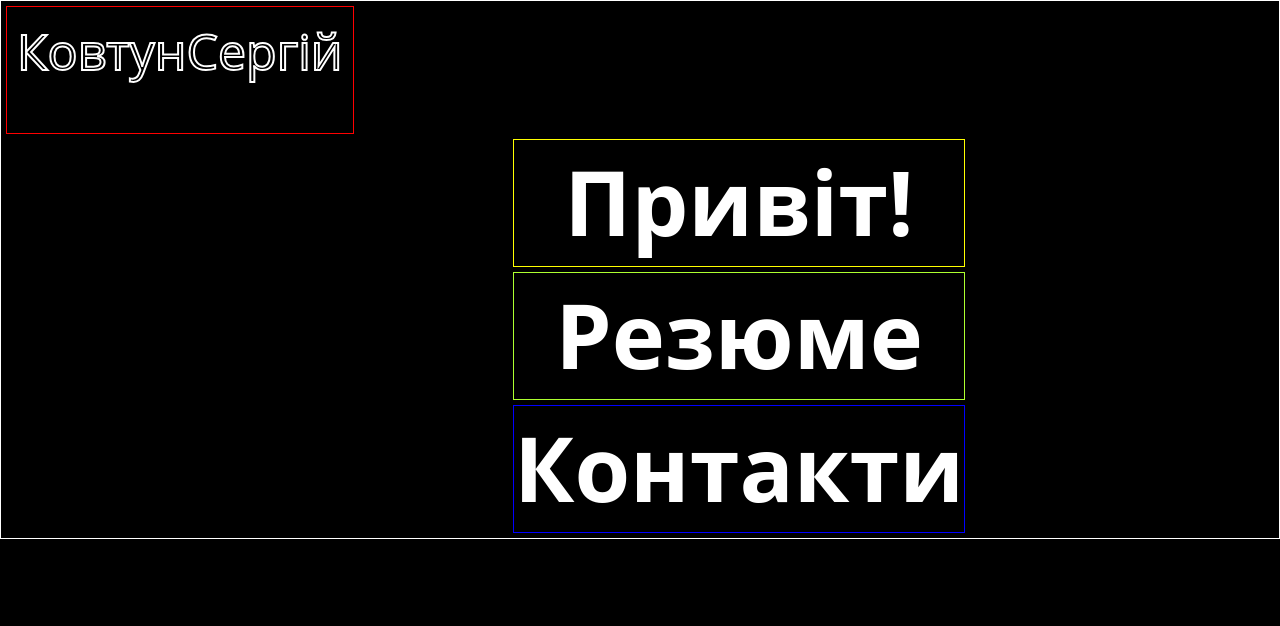
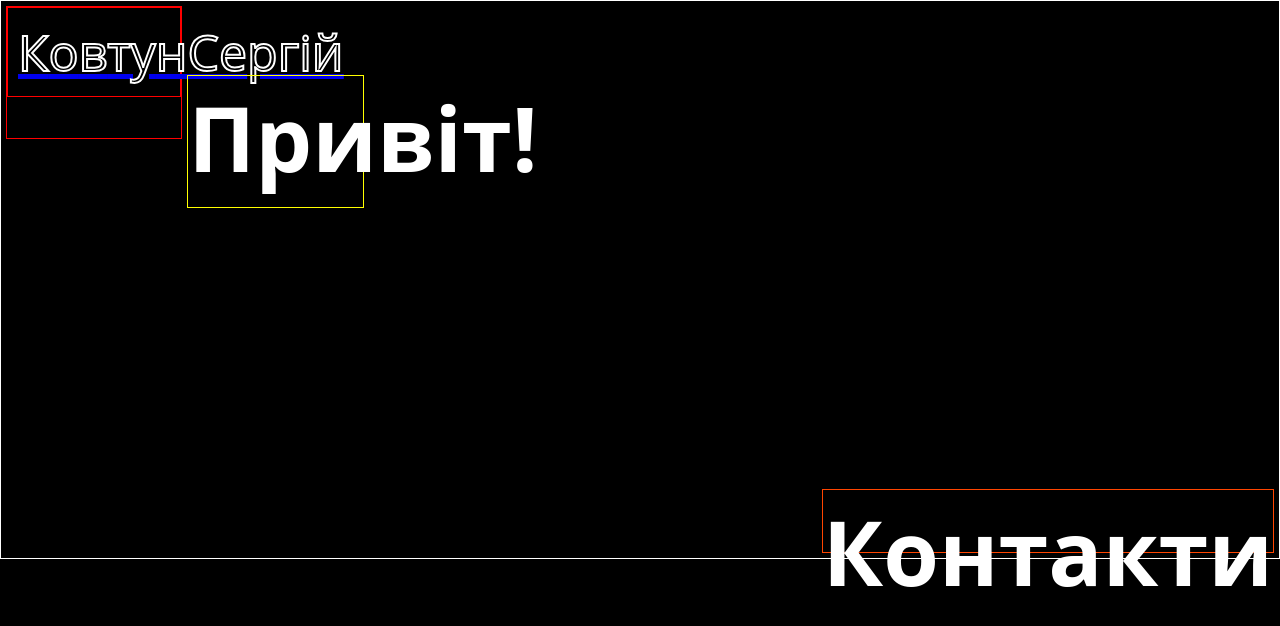
Before and after one commit to SergiiKov/site-my-3, a React (Create React App) app: page / in a window 1280 px wide. Shown: the top 626 px of the page. Built offline with nearby package versions, Linux system fonts and the light colour scheme.

Commit message:
create some pege

```diff
--- a/src/app/App.js
+++ b/src/app/App.js
@@ -8,9 +8,10 @@ import {
 
 
 import Main from '../pages/main-page';
-import About from '../pages/about-page';
-import Resume from '../pages/resume-page';
+import AboutPage from '../pages/about-page';
 import Contact from '../pages/contact-page';
+
+
 import '../component/sass/main.scss';
 
 const App = () => {
@@ -22,11 +23,10 @@ const App = () => {
 
         <Switch>
           <Route exact path='/' component={Main} />
-          <Route  path='/about' component={About} />
-          <Route  path='/resume' component={Resume} />
+          <Route  path='/about' component={AboutPage} />
           <Route  path='/contact' component={Contact} />
         </Switch>
-        </Router>
+      </Router>
  </React.Fragment>
   );
 }
--- /dev/null
+++ b/src/component/contact-block.jsx
@@ -0,0 +1,20 @@
+import React from 'react';
+import {
+    BrowserRouter as Router,
+    Switch,
+    Route,
+    Link
+  } from "react-router-dom";
+
+const ContactBlock = () => (
+    <div className="gallery__item gallery__item--6">
+    <Link to='/contact'>
+        <div className="menu-item">
+            <h2>Контакти</h2>
+        </div>
+    </Link>
+</div>
+
+);
+
+export default ContactBlock;
--- /dev/null
+++ b/src/component/name-block.jsx
@@ -0,0 +1,33 @@
+import React from 'react';
+import {
+    BrowserRouter as Router,
+    Switch,
+    Route,
+    Link
+  } from "react-router-dom";
+
+const NameBlock = () => (
+    <div className="gallery__item gallery__item--1">
+    <Link to='/'>
+    <div className="name">
+        <div className="letter1">К</div>
+        <div className="letter2">о</div>
+        <div className="letter2">в</div>
+        <div className="letter2">т</div>
+        <div className="letter2">у</div>
+        <div className="letter2">н</div>
+        <div className="letter2">С</div>
+        <div className="letter2">е</div>
+        <div className="letter2">р</div>
+        <div className="letter2">г</div>
+        <div className="letter2">і</div>
+        <div className="letter2">й</div>
+    </div>
+
+    </Link>
+    </div>
+
+
+);
+
+export default NameBlock;
--- a/src/component/resume-text/resume-text.jsx
+++ b/src/component/resume-text.jsx
@@ -1,8 +1,8 @@
 
 import React from 'react';
 
-const ResumePage = () => (
-    <div className='resume-text'>
+const ResumeText = () => (
+    <div className='resume-text '>
     <div className="row-full">
 
           <div className="col-1-of-3">
@@ -56,4 +56,4 @@ const ResumePage = () => (
     </div>
 );
 
-export default ResumePage;
+export default ResumeText;
--- a/src/component/sass/_animations.scss
+++ b/src/component/sass/_animations.scss
@@ -42,7 +42,7 @@
     }
 }
 
-@keyframes opacity {
+@keyframes opacityBlock {
     0% {
         opacity: 0;
     }
--- a/src/component/sass/main.scss
+++ b/src/component/sass/main.scss
@@ -7,7 +7,6 @@
 
 
 @import './page-styles/main-page.scss';
-@import './page-styles/resume-page.scss';
 @import './page-styles/about-page.scss';
 @import './page-styles/contact-page.scss';
 
--- a/src/component/sass/page-styles/main-page.scss
+++ b/src/component/sass/page-styles/main-page.scss
@@ -1,5 +1,6 @@
 .main2{
 text-align: center;
+
 
 .name{
     display: flex;
@@ -45,7 +46,7 @@ text-align: center;
 .gallery {
     border: 1px solid white;
     display: grid;
-    grid-template: repeat(4, 10vw) / repeat(5, 1fr);
+    grid-template: repeat(8, 5vw) / repeat(10, 1fr);
     grid-gap: .5rem;
     padding: .5rem;
 
@@ -53,21 +54,21 @@ text-align: center;
         &--1 {
              border: 1px solid red;
 
-            grid-row: 1 / span 1;
-            grid-column: 1 / span 1;
+            grid-row: 1 / span 2;
+            grid-column: 1 / span 2;
+            animation: opacityBlock 2s;
         }
         &--2 {
             border: 1px solid yellow;
-            grid-row: 2 / span 1;
-            grid-column: 3 / span 1;
+            grid-row: 2 / span 2;
+            grid-column: 3 / span 2;
         }
 
         &--3 {
 
             border: 1px solid greenyellow;
-            grid-row: 3 / span 1 ;
-            grid-column: 3 / span 1;
-            transition: all 0.5s;
+            grid-row: 3 / span 2;
+            grid-column: 3 / span 2;
         }
 
          &--4 {
@@ -87,8 +88,8 @@ text-align: center;
 
          &--6 {
             border: 1px solid orangered;
-            grid-row: 4 / span 1 ;
-            grid-column: 4 / span 1;
+            grid-row: 8 / span 1 ;
+            grid-column: 10 / span 1;
          }
     }
     &__img {
--- a/src/component/sass/page-styles/resume-page.scss
+++ /dev/null
@@ -1,8 +0,0 @@
-.resume-text{
-
-        // display: inline-block;
-        // cursor: pointer;
-
-        font-size: 1rem;
-        color: $color-white;
-}
--- a/src/pages/about-page.jsx
+++ b/src/pages/about-page.jsx
@@ -6,23 +6,17 @@ import {
   Link
 } from "react-router-dom";
 
-const Resume = () => {
+import NameBlock from '../component/name-block';
+import ContactBlock from '../component/contact-block';
+
+const AboutPage = () => {
 
   return (
     <React.Fragment>
 
   <div className='main2'>
             <div className="gallery">
-                <div className="gallery__item gallery__item--1">
-                    <div className="name">
-                        <div className="letter1">K</div>
-                        <div className="letter2">o</div>
-                        <div className="letter2">v</div>
-                        <div className="letter2">t</div>
-                        <div className="letter2">u</div>
-                        <div className="letter2">n</div>
-                    </div>
-                </div>
+            <NameBlock />
 
             <div className="gallery__item gallery__item--2">
 
@@ -40,6 +34,7 @@ const Resume = () => {
                     </div>
 
             </div>
+            <ContactBlock />
 
             </div>
         </div>
@@ -48,4 +43,4 @@ const Resume = () => {
  )
 };
 
-export default Resume;
+export default AboutPage;
--- a/src/pages/contact-page.jsx
+++ b/src/pages/contact-page.jsx
@@ -6,6 +6,8 @@ import {
   Link
 } from "react-router-dom";
 
+import NameBlock from '../component/name-block';
+
 const Contact = () => {
 
   return (
@@ -13,16 +15,8 @@ const Contact = () => {
 
   <div className='main2'>
             <div className="gallery">
-                <div className="gallery__item gallery__item--1">
-                    <div className="name">
-                        <div className="letter1">K</div>
-                        <div className="letter2">o</div>
-                        <div className="letter2">v</div>
-                        <div className="letter2">t</div>
-                        <div className="letter2">u</div>
-                        <div className="letter2">n</div>
-                    </div>
-                </div>
+
+            <NameBlock />
 
             <div className="gallery__item gallery__item--2">
 
--- a/src/pages/main-page.jsx
+++ b/src/pages/main-page.jsx
@@ -5,6 +5,9 @@ import {
   Route,
   Link
 } from "react-router-dom";
+
+import NameBlock from '../component/name-block';
+import ContactBlock from '../component/contact-block';
 
 const Main = () => {
 
@@ -14,20 +17,9 @@ const Main = () => {
   <div className='main2'>
             <div className="gallery">
                 <div className="gallery__item gallery__item--1">
-                    <div className="name">
-                        <div className="letter1">К</div>
-                        <div className="letter2">о</div>
-                        <div className="letter2">в</div>
-                        <div className="letter2">т</div>
-                        <div className="letter2">у</div>
-                        <div className="letter2">н</div>
-                        <div className="letter2">С</div>
-                        <div className="letter2">е</div>
-                        <div className="letter2">р</div>
-                        <div className="letter2">г</div>
-                        <div className="letter2">і</div>
-                        <div className="letter2">й</div>
-                    </div>
+                <Link to='/'>
+                    <NameBlock />
+                </Link>
                 </div>
 
             <div className="gallery__item gallery__item--2">
@@ -37,20 +29,7 @@ const Main = () => {
                     </div>
                 </Link>
             </div>
-            <div className="gallery__item gallery__item--3">
-                <Link to='/resume'>
-                    <div className="menu-item">
-                        <h2>Резюме</h2>
-                    </div>
-                </Link>
-            </div>
-            <div className="gallery__item gallery__item--4">
-                <Link to='/contact'>
-                    <div className="menu-item">
-                        <h2>Контакти</h2>
-                    </div>
-                </Link>
-            </div>
+  <ContactBlock />
 
             </div>
         </div>
--- a/src/pages/resume-page.jsx
+++ /dev/null
@@ -1,52 +0,0 @@
-import React  from 'react';
-import {
-  BrowserRouter as Router,
-  Switch,
-  Route,
-  Link
-} from "react-router-dom";
-
-const Resume = () => {
-
-  return (
-    <React.Fragment>
-
-  <div className='main2'>
-            <div className="gallery">
-                <div className="gallery__item gallery__item--1">
-                    <div className="name">
-                        <div className="letter1">K</div>
-                        <div className="letter2">o</div>
-                        <div className="letter2">v</div>
-                        <div className="letter2">t</div>
-                        <div className="letter2">u</div>
-                        <div className="letter2">n</div>
-                    </div>
-                </div>
-
-            <div className="gallery__item gallery__item--2">
-
-                    <div className="resume-text">
-                        <h2>EDUCATION</h2>
-                        <p>2008-2013. Vinnytsia National Technical University.
-                            Faculty of Information Technologies and Computer Engineering.
-                            Specialty - computer systems and networks</p>
-                    </div>
-
-            </div>
-            <div className="gallery__item gallery__item--3">
-                <Link to='/'>
-                    <div className="menu-item">
-                        <h2>Resume</h2>
-                    </div>
-                </Link>
-            </div>
-
-            </div>
-        </div>
-
-    </React.Fragment>
- )
-};
-
-export default Resume;
```
Also changed, not shown: 1 other file (tests, documents, lock files or other folders). Lines whose indentation alone changed are shown as unchanged.
